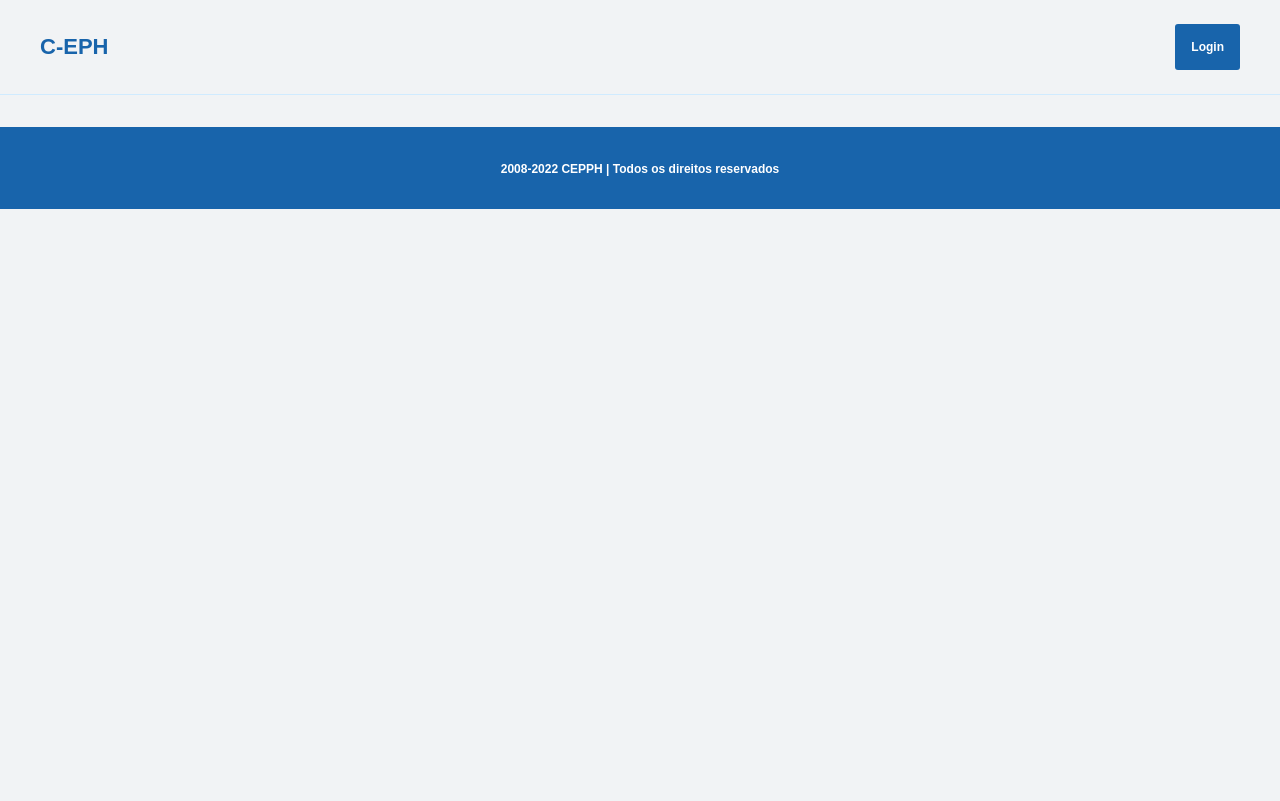
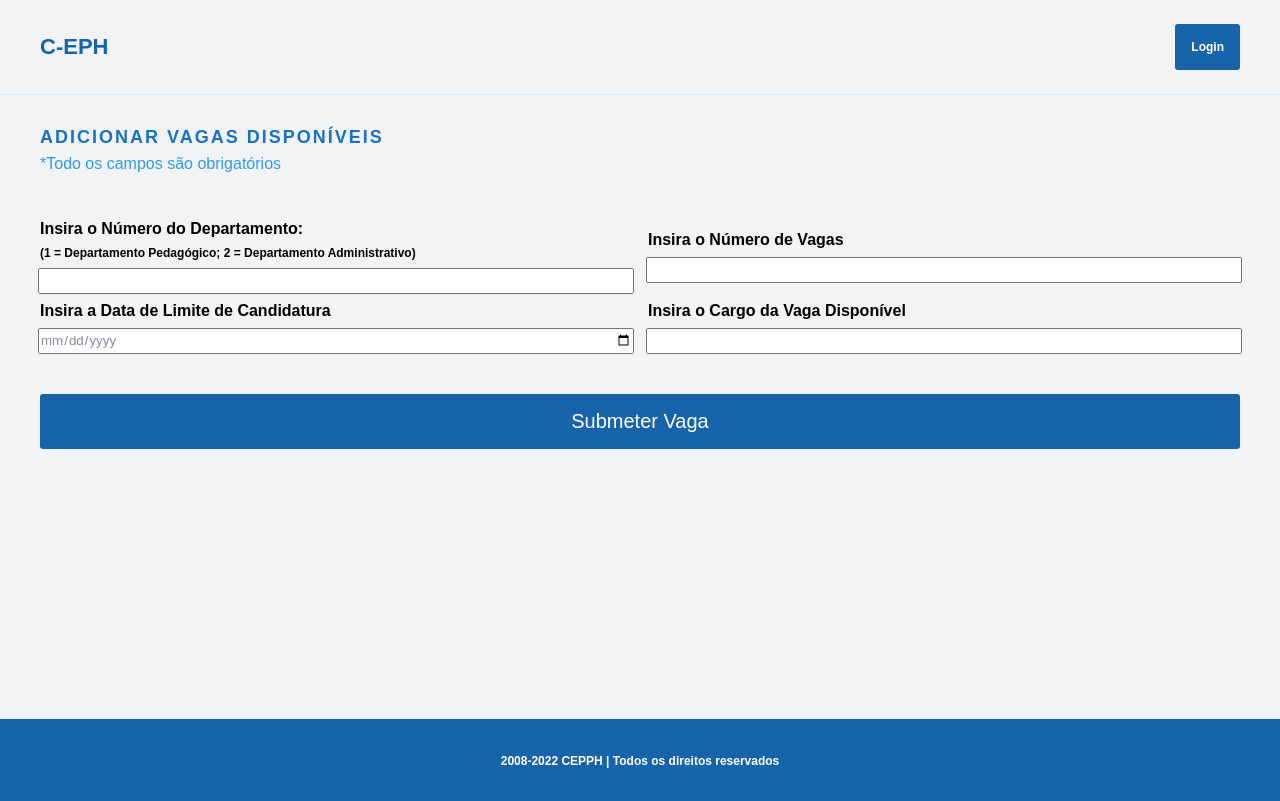
Before and after one commit to GGE-Grupo-Gustave-Eiffel/cepph_empregos_pap, an Angular app: page /criar in a window 1280 px wide. Built offline with nearby package versions, Linux system fonts and the light colour scheme.

Commit message:
Enviando dados post do formulario-cadastro para a base de dados

```diff
--- a/src/app/app.component.scss
+++ b/src/app/app.component.scss
@@ -31,7 +31,7 @@ footer {
     justify-content: right;
     align-items: center;
     padding-top: 0.2rem;
-    margin-top: 1.8rem;
+    margin-top: 270px;
     font-size: 1.2rem;
     position:relative;
     bottom:0px;
--- a/src/app/pagina-criacao-vagas/pagina-criacao-vagas.component.html
+++ b/src/app/pagina-criacao-vagas/pagina-criacao-vagas.component.html
@@ -0,0 +1,35 @@
+<form class="formulario flex-container gap-small ">
+
+    <div class="descricao margin-big-bottom">
+        <p class="secondary-title ">Adicionar Vagas Disponíveis</p>
+        <p class="describing-text">*Todo os campos são obrigatórios</p>
+    </div>
+
+    <div class="lado-a-lado flex-container gap-medium">
+        <div class="rotulo-e-input flex-container gap-small">
+            <label class="rotulo-do-input assim" for="nome">Insira o Número do Departamento: </label>
+            <label class="rotulo-numeros" for="numero">(1 = Departamento Pedagógico; 2 = Departamento Administrativo) </label>
+            <input class="input-de-dados" type="number" formControlName="departamento"  name="departamento">
+        </div>
+
+        <div class="rotulo-e-input flex-container gap-small">
+            <label class="rotulo-do-input assim" for="data">Insira o Número de Vagas</label>
+            <input class="input-de-dados" type="number" formControlName="numero_de_vagas" name="numero_de_vagas">
+        </div>
+    </div>
+
+    <div class="lado-a-lado flex-container gap-medium margin-big-bottom">
+        <div class="rotulo-e-input flex-container gap-small">
+            <label class="rotulo-do-input assim" for="bi">Insira a Data de Limite de Candidatura</label>
+            <input class="input-de-dados" type="date" formControlName="limite_de_candidatura" name="limite_de_candidatura">
+        </div>
+
+        <div class="rotulo-e-input flex-container gap-small">
+            <label class="rotulo-do-input assim"  for="nacionalidade">Insira o Cargo da Vaga Disponível</label>
+            <input class="input-de-dados" type="text" formControlName="nacionalidade" name="nacionalidade">
+        </div>
+    </div>
+
+
+    <input class="btn btn-formulario btn-vagas" type="submit" value="Submeter Vaga" >
+</form>
--- a/src/app/pagina-criacao-vagas/pagina-criacao-vagas.component.scss
+++ b/src/app/pagina-criacao-vagas/pagina-criacao-vagas.component.scss
@@ -0,0 +1,55 @@
+/*ESTILIZAÇÃO DO FORMULÁRIO*/
+.formulario {
+    flex-direction: column;
+}
+
+.rotulo-do-input {
+    font-size: 1.2rem;
+    text-align: left;
+}
+
+.rotulo-e-input {
+    flex-direction: column;
+    justify-content: start;
+    width: 100%;
+}
+
+.rotulo-do-input {
+    font-size: 1.6rem;
+    /*color : #868e96;*/
+}
+
+.input-de-dados {
+    height: 2.2rem;
+    color : #868e96;
+}
+
+.rotulo-do-input,
+.input-de-dados {
+    display: inline-block;
+    width: 100%;
+}
+
+.select-input {
+    height: 2.8rem;
+}
+
+.btn-formulario {
+    display: flex;
+    width: 100%;
+    flex-direction: column;
+    justify-content: center;
+    align-items: center;
+    font-size: 2.0rem;
+}
+
+.lado-a-lado {
+    width: 100%;
+}
+
+.rotulo-numeros{
+    text-align: left;
+    display: inline-block;
+    width: 100%;
+    font-size: 1.2rem;
+}
```
Also changed, not shown: src/app/servico/envio-dados.service.ts (added, +18 -0 lines), 1 other file (tests, documents, lock files or other folders).
